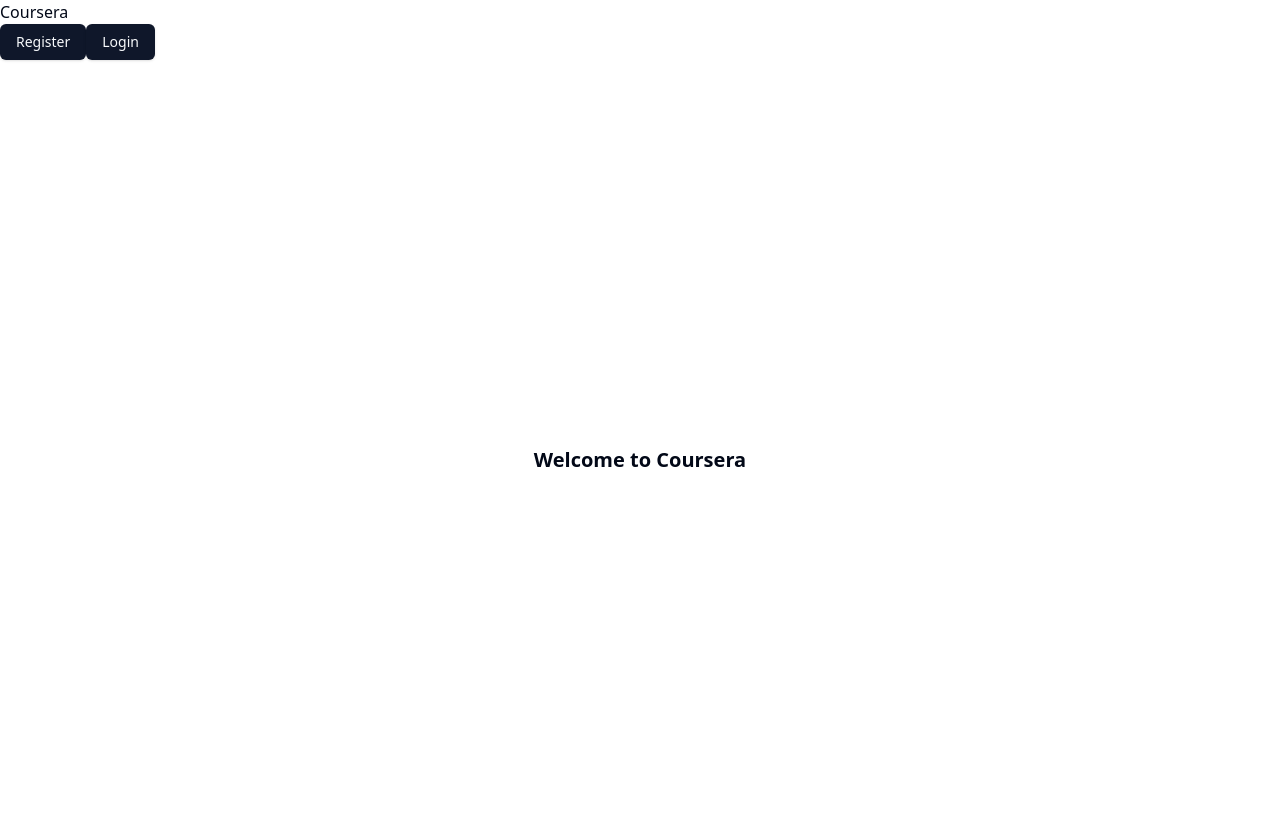
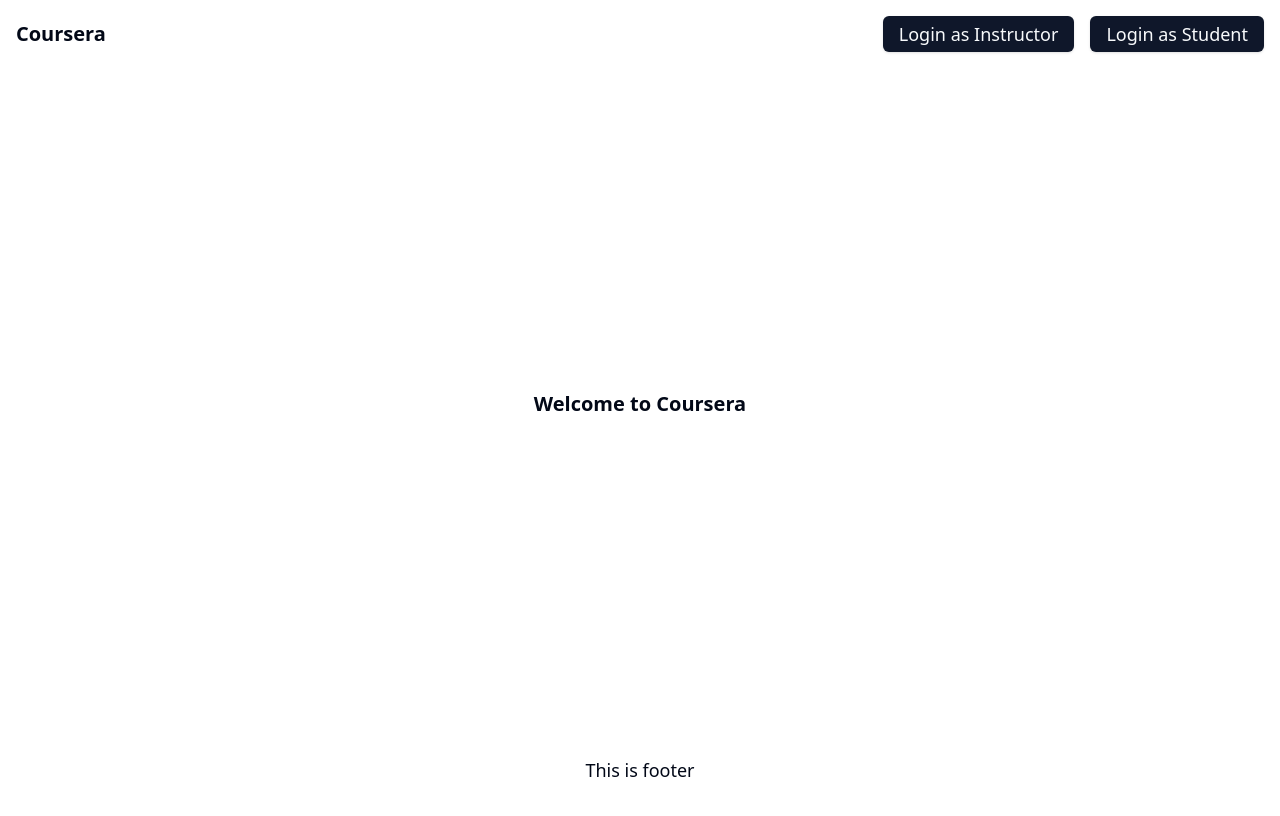
Before and after one commit to somu-code/coursera-nextjs, a Next.js app: page / in a window 1280 px wide. Shown: the top 816 px of the page. Built offline with nearby package versions, Linux system fonts and the light colour scheme.

Commit message:
Added: landing page

```diff
--- /dev/null
+++ b/src/app/instructor/page.tsx
@@ -0,0 +1,5 @@
+export default function Home() {
+  return (
+    <h1>Instructor</h1>
+  )
+}
--- a/src/app/layout.tsx
+++ b/src/app/layout.tsx
@@ -1,3 +1,4 @@
+import { Footer } from "@/custom-components/Footer";
 import "./globals.css";
 import { Navbar } from "@/custom-components/Navbar";
 
@@ -8,13 +9,14 @@
 }>) {
   return (
     <html lang="en">
-      <body className="min-h-screen">
-        <div className="min-h-[inherit] h-full">
-          <header>
-            <Navbar />
-          </header>
-          {children}
-        </div>
+      <body className="min-h-screen flex flex-col justify-between p-4">
+        <header>
+          <Navbar />
+        </header>
+        {children}
+        <footer>
+          <Footer />
+        </footer>
       </body>
     </html>
   );
--- a/src/app/page.tsx
+++ b/src/app/page.tsx
@@ -1,7 +1,11 @@
+import Link from "next/link";
+
 export default function Home() {
   return (
-    <section className="min-h-[inherit] h-auto flex flex-col justify-center items-center">
+    <main className="flex flex-col justify-center items-center gap-2">
       <h1 className="text-xl font-semibold">Welcome to Coursera</h1>
-    </section>
+      {/* <Link href="/instructor"><h3 className="text-lg font-medium">Register/Login as a Instructor</h3></Link> */}
+      {/* <Link href="/student"><h3 className="text-lg font-medium">Register/Login as a Student</h3></Link> */}
+    </main>
   );
 }
--- /dev/null
+++ b/src/app/student/page.tsx
@@ -0,0 +1,5 @@
+export default function Home() {
+  return (
+    <h1>Student</h1>
+  )
+}
--- /dev/null
+++ b/src/custom-components/Footer.tsx
@@ -0,0 +1,7 @@
+export function Footer() {
+  return (
+    <div className="">
+      <p className="text-lg font-medium text-center">This is footer</p>
+    </div>
+  )
+}
--- a/src/custom-components/Navbar.tsx
+++ b/src/custom-components/Navbar.tsx
@@ -1,12 +1,13 @@
 import { Button } from "@/components/ui/button";
+import Link from "next/link";
 
 export function Navbar() {
   return (
-    <nav>
-      <div className="nav-left">Coursera</div>
-      <div className="nav-right">
-        <Button>Register</Button>
-        <Button>Login</Button>
+    <nav className="flex flex-row justify-between items-center">
+      <div className="nav-left text-xl font-semibold">Coursera</div>
+      <div className="nav-right flex flex-row items-center gap-4">
+        <Button className="text-lg font-medium"><Link href="/instructor">Login as Instructor</Link></Button>
+        <Button className="text-lg font-medium"><Link href="/student">Login as Student</Link></Button>
       </div>
     </nav>
   )
```
